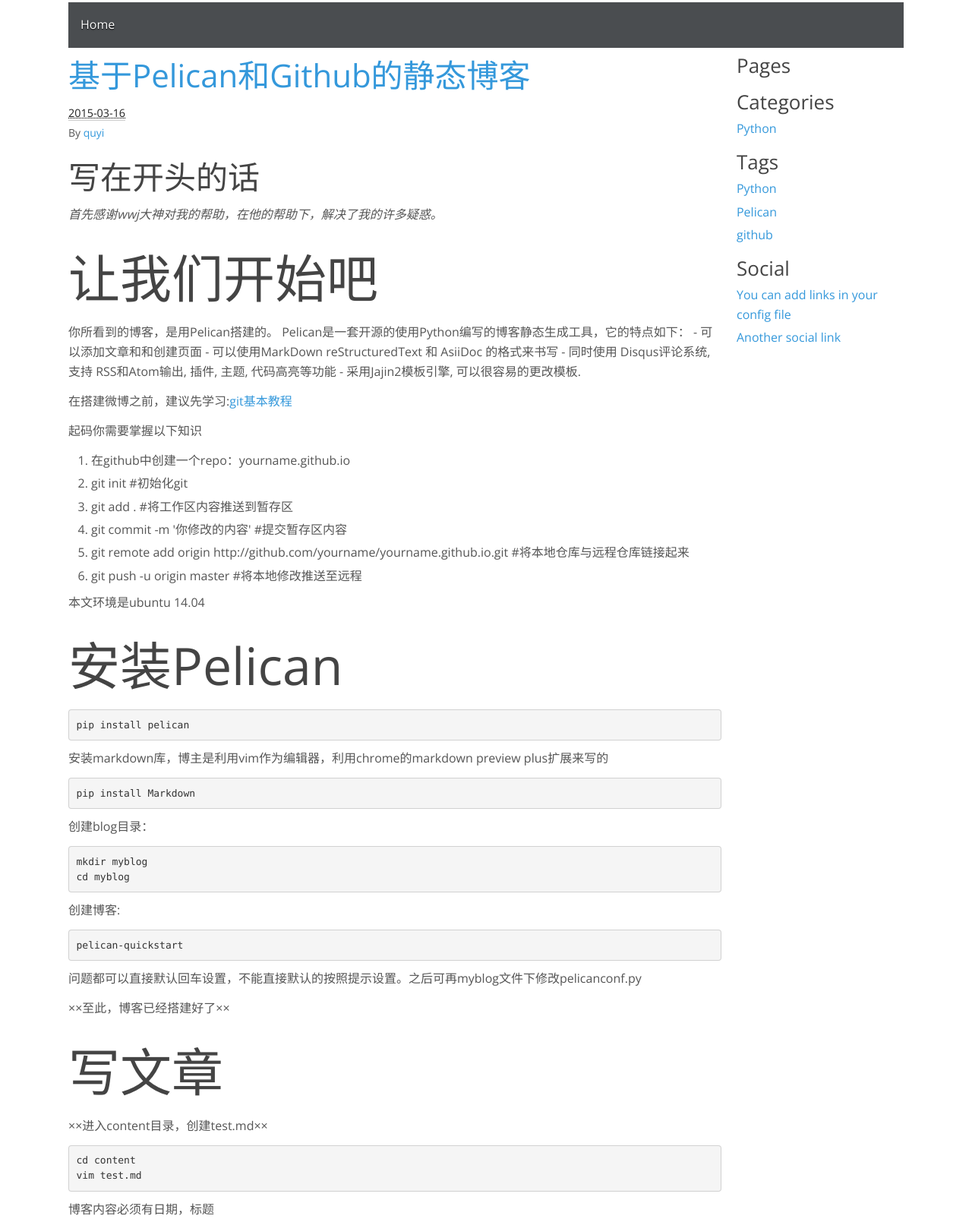
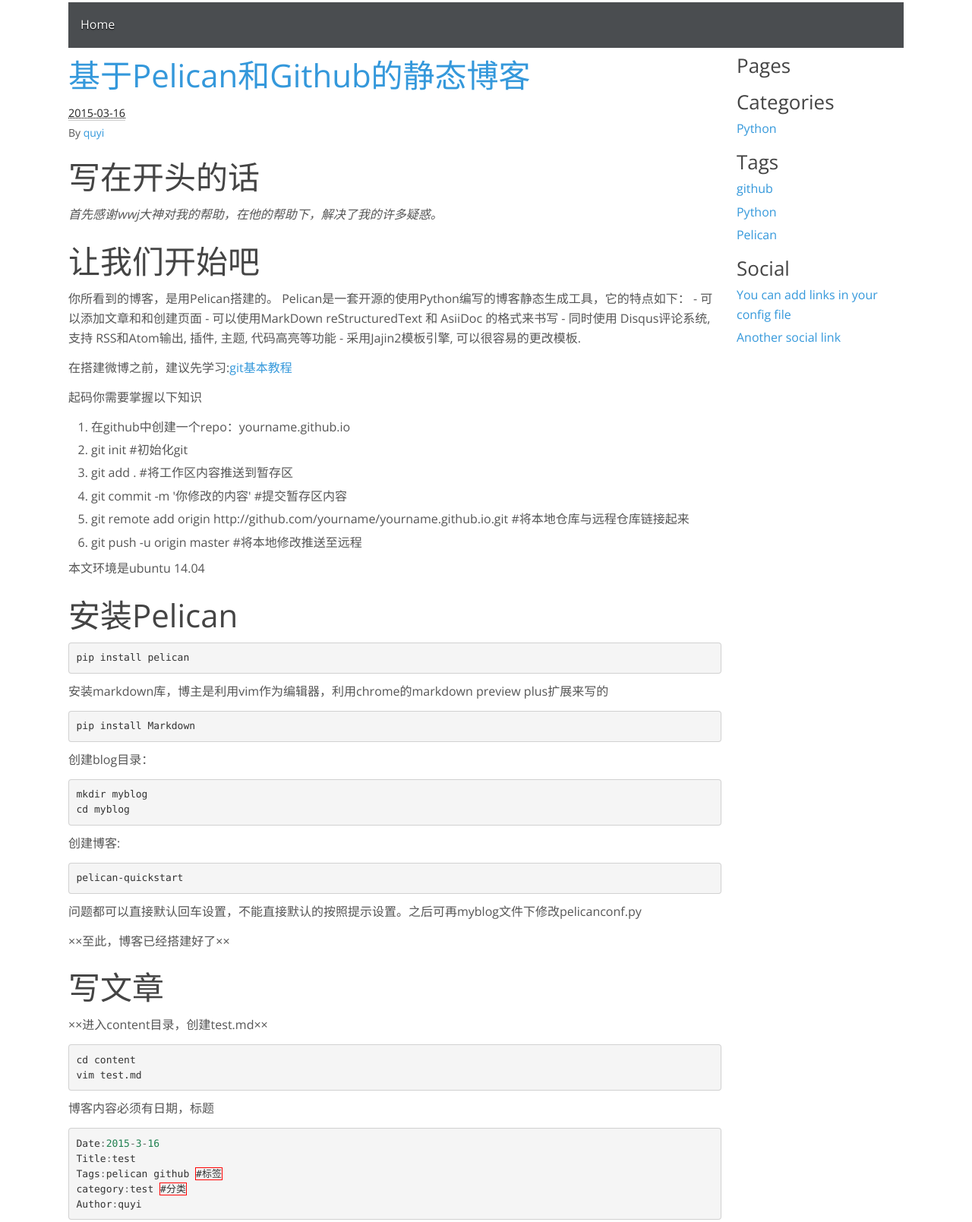
Before and after one commit to quyiqy/quyiqy.github.io, a plain HTML site: page pages/2015/03/16/ji-yu-pelicanhe-githubde-jing-tai-bo-ke/index.html in a window 1280 px wide. Shown: the part 85-1694 px from the top of the page at 76% size. Drawn offline with nearby package versions, Linux system fonts and the light colour scheme.

Commit message:
修改标题

```diff
--- a/pages/2015/03/16/ji-yu-pelicanhe-githubde-jing-tai-bo-ke/index.html
+++ b/pages/2015/03/16/ji-yu-pelicanhe-githubde-jing-tai-bo-ke/index.html
@@ -64,7 +64,7 @@
             <div class="entry-content">
               <h2>写在开头的话</h2>
 <p><em>首先感谢wwj大神对我的帮助，在他的帮助下，解决了我的许多疑惑。</em></p>
-<h1>让我们开始吧</h1>
+<h2>让我们开始吧</h2>
 <p>你所看到的博客，是用Pelican搭建的。
 Pelican是一套开源的使用Python编写的博客静态生成工具，它的特点如下：
 - 可以添加文章和和创建页面
@@ -82,7 +82,7 @@ Pelican是一套开源的使用Python编写的博客静态生成工具，它的
 <li>git push -u origin master #将本地修改推送至远程</li>
 </ol>
 <p>本文环境是ubuntu 14.04</p>
-<h1>安装Pelican</h1>
+<h2>安装Pelican</h2>
 <div class="highlight"><pre>pip install pelican
 </pre></div>
 
@@ -105,7 +105,7 @@ cd myblog
 
 <p>问题都可以直接默认回车设置，不能直接默认的按照提示设置。之后可再myblog文件下修改pelicanconf.py</p>
 <p>××至此，博客已经搭建好了××</p>
-<h1>写文章</h1>
+<h2>写文章</h2>
 <p>××进入content目录，创建test.md××</p>
 <div class="highlight"><pre>cd content
 vim test.md
@@ -163,9 +163,9 @@ git push -u origin master
 
 <h4>Tags</h4>
 	<ul>
+	    <li class="tag-4"><a href="http://quyiqy.github.io/tag/github.html">github</a></li>
 	    <li class="tag-4"><a href="http://quyiqy.github.io/tag/python.html">Python</a></li>
 	    <li class="tag-4"><a href="http://quyiqy.github.io/tag/pelican.html">Pelican</a></li>
-	    <li class="tag-4"><a href="http://quyiqy.github.io/tag/github.html">github</a></li>
 </ul>
 
 
```
Also changed, not shown: author/quyi.html (+2 -2 lines), category/python.html (+2 -2 lines), index.html (+2 -2 lines), tag/github.html (+2 -2 lines), tag/pelican.html (+2 -2 lines), tag/python.html (+2 -2 lines), tags.html (+5 -5 lines).
